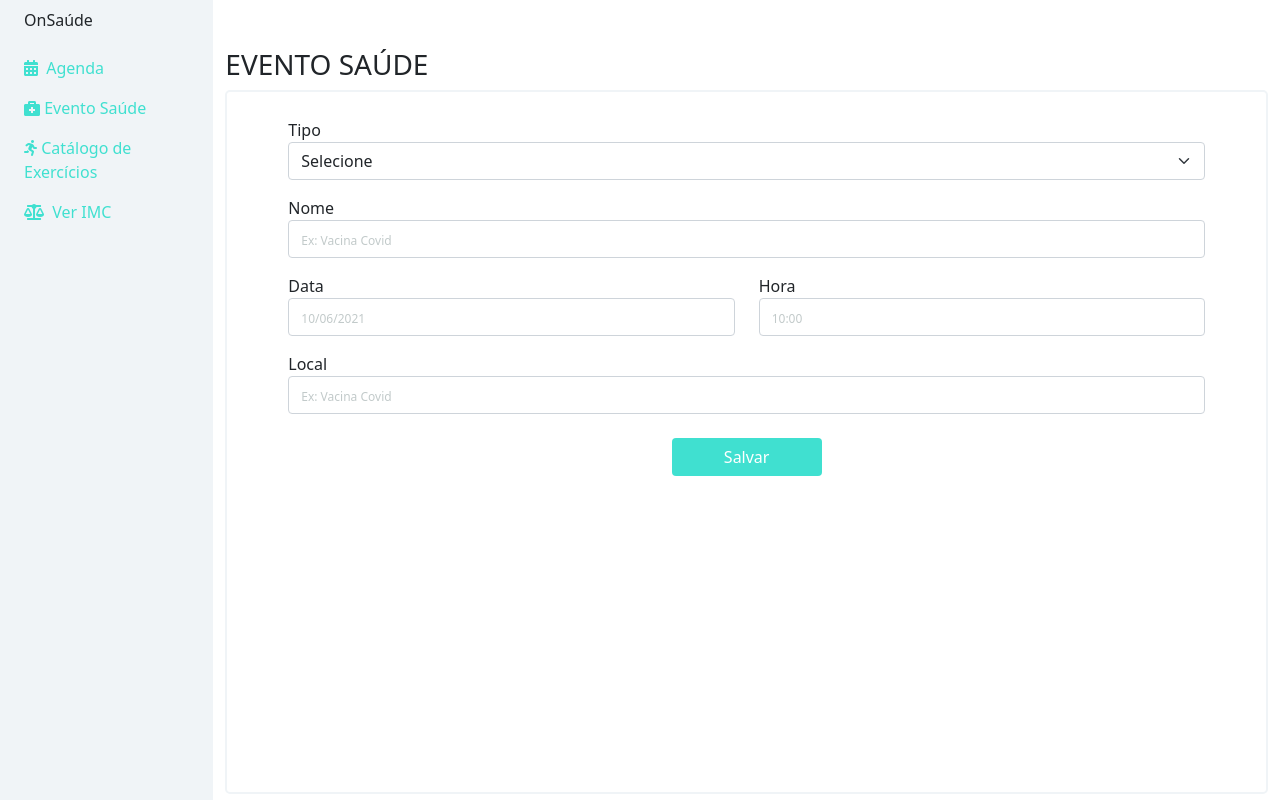
After one commit to alineprasser/DesenvolvimentoWeb, a PHP site: page /evento_saude.html in a window 1280 px wide. The commit adds this page. Run offline with PHP 8.4, Linux system fonts and the light colour scheme; some libraries are stand-ins or nearby versions.

Commit message:
feat: implementando formulario de eventos de saude

```diff
--- a/cadastro.html
+++ b/cadastro.html
@@ -4,7 +4,7 @@
     <meta charset="UTF-8" />
     <meta http-equiv="X-UA-Compatible" content="IE=edge" />
     <meta name="viewport" content="width=device-width, initial-scale=1.0" />
-    <link rel="stylesheet" href="main.css" />
+    <link rel="stylesheet" href="./css/main.css" />
     <link
       href="https://cdn.jsdelivr.net/npm/bootstrap@5.0.2/dist/css/bootstrap.min.css"
       rel="stylesheet"
--- /dev/null
+++ b/css/evento_saude.css
@@ -0,0 +1,82 @@
+	/* Coded with love by Mutiullah Samim */
+    body,
+    html {
+        font-family: 'Roboto', sans-serif;
+        margin: 0;
+        padding: 0;
+        height: 100%;
+        background: white !important;
+    }
+    .evento_saude_card {
+        height: 100%;
+        width: 100%;
+        margin-top: auto;
+        margin-bottom: auto;
+        background: white;
+        position: relative;
+        display: flex;
+        align-items: center;
+        flex-direction: column;
+        padding: 10px;
+        border: 2px solid #F0F4F7;
+        border-radius: 5px;
+
+    }
+    .brand_logo_container {
+        position: absolute;
+        height: 170px;
+        width: 170px;
+        top: -75px;
+        border-radius: 50%;
+        background: white;
+        padding: 10px;
+        text-align: center;
+    }
+    .brand_logo {
+        height: 150px;
+        width: 150px;
+        border-radius: 50%;
+        border: 2px solid white;
+    }
+    .form_container {
+        margin-top: 20px;
+    }
+    .form_container_cadastro {
+        margin-top: 20px;
+    }
+    .salvar_btn {
+        width: 150px;
+        background: #40e0d0 !important;
+        color: white !important;
+    }
+    .register_btn {
+        width: 100%;
+        background: white !important;
+        color: #40e0d0 !important;
+        border: 1px solid !important;
+    }
+    .salvar_btn:focus {
+        box-shadow: none !important;
+        outline: 0px !important;
+    }
+    .login_container {
+        padding: 0 2rem;
+    }
+    .input-group-text {
+        background: #40e0d0 !important;
+        color: white !important;
+        border: 0 !important;
+        border-radius: 0.25rem 0 0 0.25rem !important;
+    }
+    .input_user,
+    .input_pass:focus {
+        box-shadow: none !important;
+        outline: 0px !important;
+    }
+    .custom-checkbox .custom-control-input:checked~.custom-control-label::before {
+        background-color: #40e0d0 !important;
+    }
+
+    input[type="text"]::placeholder, input[type="password"]::placeholder {
+        font-size: 12px;
+    }
--- a/main.css
+++ b/css/main.css
@@ -6,6 +6,9 @@
         padding: 0;
         height: 100%;
         background: white !important;
+    }
+    .nav-link {
+        color: #40e0d0 !important;
     }
     .user_card {
         height: 500px;
@@ -96,6 +99,7 @@
         background-color: #40e0d0 !important;
     }
 
-    input[type="text"]::placeholder, input[type="password"]::placeholder {
+    input[type="text"]::placeholder, input[type="email"]::placeholder, input[type="password"]::placeholder {
         font-size: 12px;
+        color: #c2caca;
     }
--- /dev/null
+++ b/evento_saude.html
@@ -0,0 +1,138 @@
+<!DOCTYPE html>
+<html lang="en">
+
+<head>
+  <meta charset="UTF-8" />
+  <meta http-equiv="X-UA-Compatible" content="IE=edge" />
+  <meta name="viewport" content="width=device-width, initial-scale=1.0" />
+  <link rel="stylesheet" href="./css/evento_saude.css" />
+  <link rel="stylesheet" href="./css/main.css" />
+  <link href="https://cdn.jsdelivr.net/npm/bootstrap@5.0.2/dist/css/bootstrap.min.css" rel="stylesheet"
+    integrity="sha384-EVSTQN3/azprG1Anm3QDgpJLIm9Nao0Yz1ztcQTwFspd3yD65VohhpuuCOmLASjC" crossorigin="anonymous" />
+  <script src="https://ajax.googleapis.com/ajax/libs/jquery/3.3.1/jquery.min.js"></script>
+  <link rel="stylesheet" href="https://use.fontawesome.com/releases/v5.6.1/css/all.css"
+    integrity="sha384-gfdkjb5BdAXd+lj+gudLWI+BXq4IuLW5IT+brZEZsLFm++aCMlF1V92rMkPaX4PP" crossorigin="anonymous" />
+  <link rel="preconnect" href="https://fonts.googleapis.com" />
+  <link rel="preconnect" href="https://fonts.gstatic.com" crossorigin />
+  <link href="https://fonts.googleapis.com/css2?family=Roboto&display=swap" rel="stylesheet" />
+
+  <title>OnSaúde</title>
+</head>
+
+<body>
+  <div class="container-fluid">
+    <div class="row flex-nowrap">
+      <!-- SIDEBAR -->
+      <div class="col-auto col-md-3 col-xl-2 px-sm-2 px-0 h-100" style="background-color: #f0f4f7">
+        <div class="
+              d-flex
+              flex-column
+              align-items-center align-items-sm-start
+              px-3
+              pt-2
+              text-white
+              min-vh-100
+            ">
+          <span class="mb-3 text-dark">OnSaúde</span>
+          <ul class="
+                nav nav-pills
+                flex-column
+                mb-sm-auto mb-0
+                align-items-center align-items-sm-start
+              " id="menu">
+            <li>
+              <a href="#" class="nav-link px-0">
+                <i class="fas fa-calendar-alt"></i>
+                <span class="ms-1 d-none d-sm-inline">Agenda</span>
+              </a>
+            </li>
+
+            <li class="w-100">
+              <a href="#" class="nav-link px-0">
+                <i class="fas fa-briefcase-medical"></i>
+                <span class="d-none d-sm-inline">Evento Saúde</span>
+              </a>
+            </li>
+
+            <li>
+              <a href="#" class="nav-link px-0">
+                <i class="fas fa-running"></i>
+                <span class="d-none d-sm-inline">Catálogo de Exercícios</span>
+              </a>
+            </li>
+
+            <li>
+              <a href="#" class="nav-link px-0 align-middle">
+                <i class="fas fa-balance-scale"></i>
+                <span class="ms-1 d-none d-sm-inline">Ver IMC</span></a>
+            </li>
+          </ul>
+          <hr />
+        </div>
+      </div>
+
+      <!-- CONTENT AREA -->
+      <div class="col py-5">
+        <h3>EVENTO SAÚDE</h3>
+        <div class="evento_saude_card">
+          <div style="width: 90%;" class="
+                  d-flex
+                  flex-column
+                  justify-content-center
+                  form_containers
+                  mt-3
+                ">
+            <form>
+              <label for="tipo-evento">Tipo</label>
+              <select class="form-select" id="tipo-evento">
+                <option selected>Selecione</option>
+                <option value="1">Exame</option>
+                <option value="2">Vacina</option>
+                <option value="3">Consulta</option>
+              </select>
+
+              <div class="form-group pt-3">
+                <label for="nome-evento">Nome</label>
+                <input type="text" class="form-control" id="nome-evento" placeholder="Ex: Vacina Covid">
+              </div>
+
+              <div class="row  pt-3">
+                <div class="col">
+                  <label for="data">Data</label>
+                  <input id="data" type="text" class="form-control" placeholder="10/06/2021">
+                </div>
+                <div class="col">
+                  <label for="hora">Hora</label>
+                  <input id="hora" type="text" class="form-control" placeholder="10:00">
+                </div>
+              </div>
+
+              <div class="form-group  pt-3">
+                <label for="local">Local</label>
+                <input type="text" class="form-control" id="local" placeholder="Ex: Vacina Covid">
+              </div>
+
+              <div class="
+                      d-flex
+                      flex-column
+                      justify-content-center
+                      align-items-center
+                      mt-3
+                      login_container
+                    ">
+
+                <input type="submit" name="salvar" class="btn salvar_btn mt-2" value="Salvar" />
+                </a>
+              </div>
+            </form>
+          </div>
+        </div>
+      </div>
+    </div>
+  </div>
+  </div>
+</body>
+<script src="https://cdn.jsdelivr.net/npm/bootstrap@5.0.2/dist/js/bootstrap.bundle.min.js"
+  integrity="sha384-MrcW6ZMFYlzcLA8Nl+NtUVF0sA7MsXsP1UyJoMp4YLEuNSfAP+JcXn/tWtIaxVXM" crossorigin="anonymous"></script>
+
+</html>
--- a/index.html
+++ b/index.html
@@ -4,7 +4,7 @@
     <meta charset="UTF-8" />
     <meta http-equiv="X-UA-Compatible" content="IE=edge" />
     <meta name="viewport" content="width=device-width, initial-scale=1.0" />
-    <link rel="stylesheet" href="main.css" />
+    <link rel="stylesheet" href="./css/main.css" />
     <link
       href="https://cdn.jsdelivr.net/npm/bootstrap@5.0.2/dist/css/bootstrap.min.css"
       rel="stylesheet"
```
Also changed, not shown: template_sidebar.html (added, +98 -0 lines).
